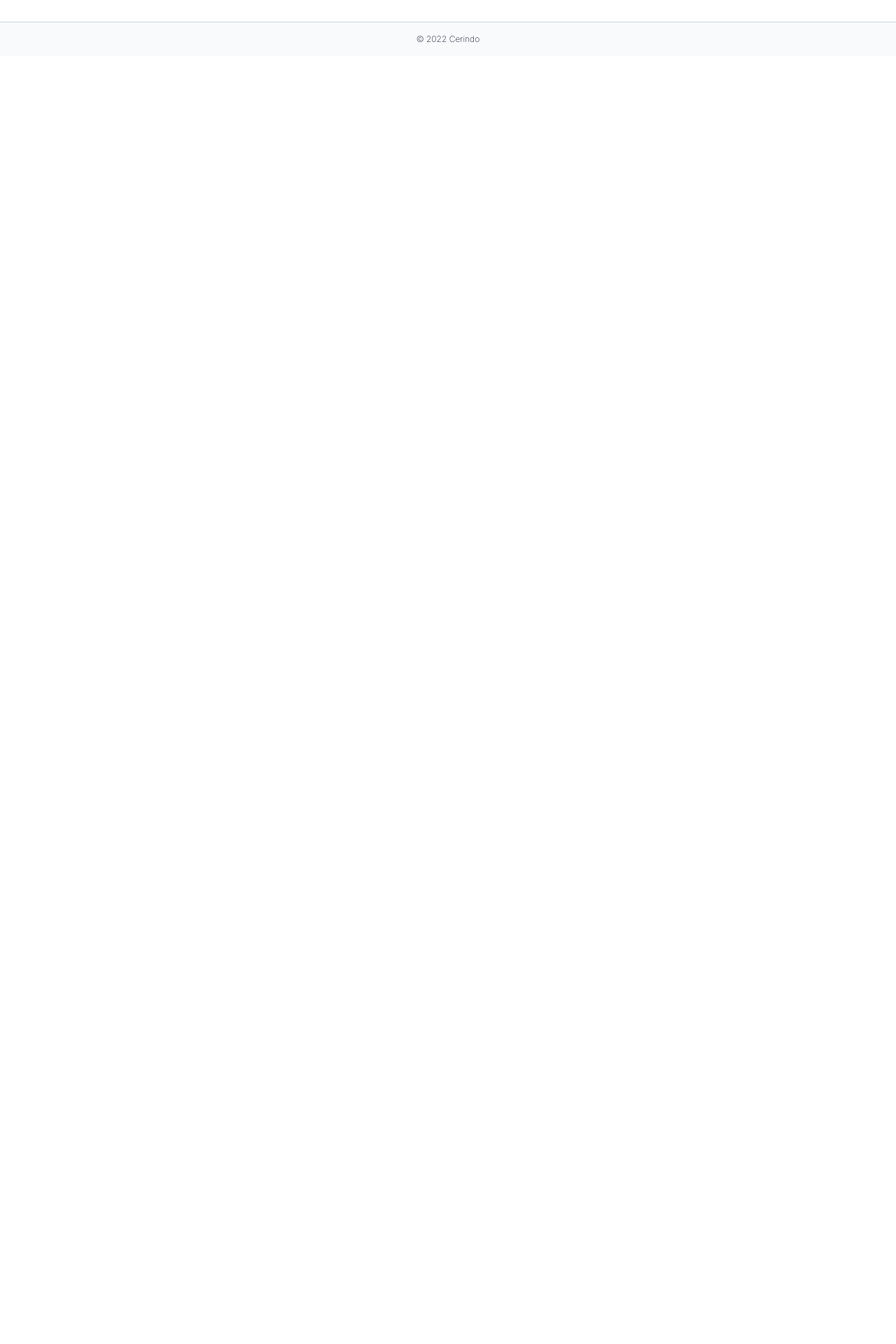
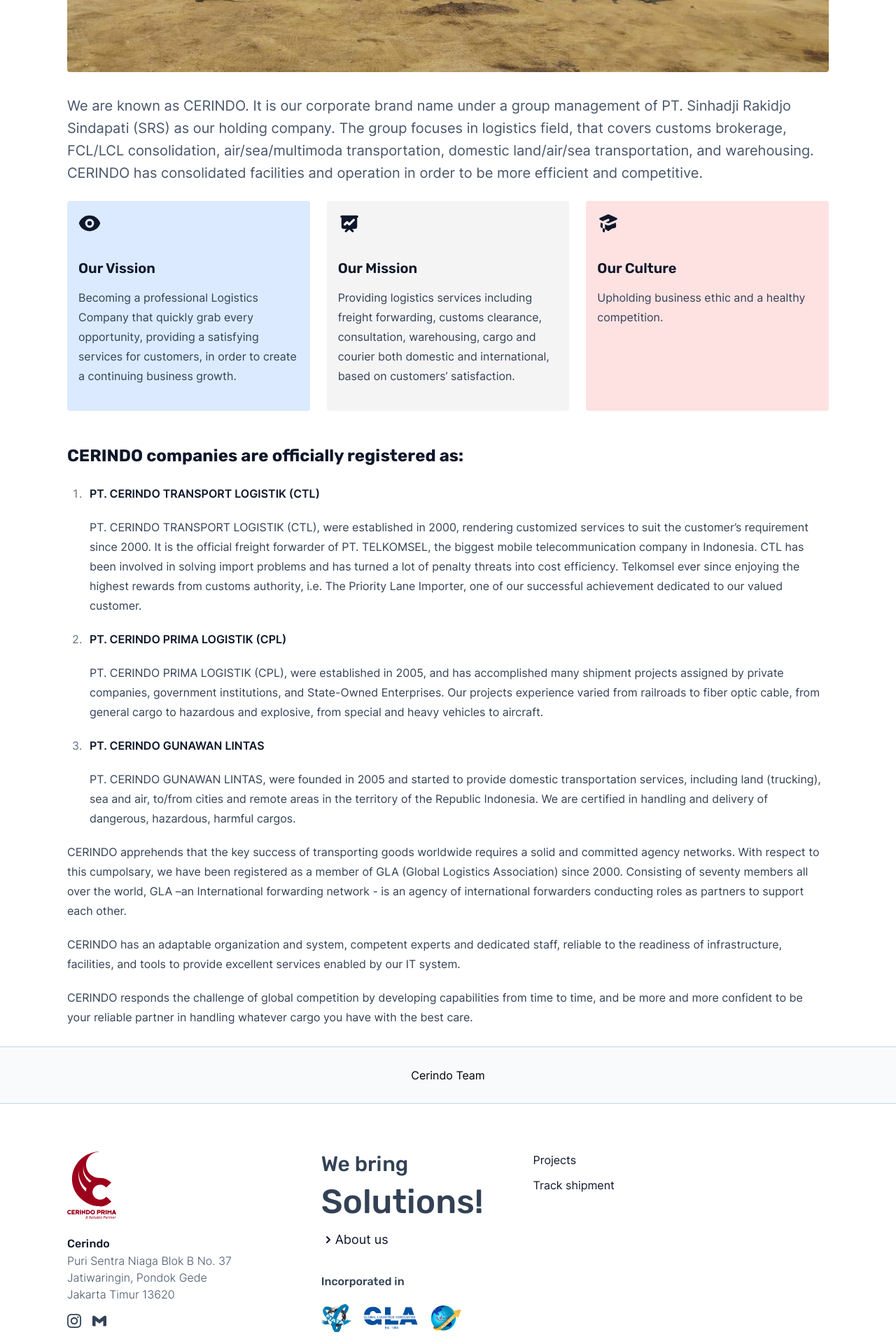
Before and after one commit to panduananto/cerindo, a React (Create React App) app: page /about-us in a window 1280 px wide. Shown: the part 620-2540 px from the top of the page at 70% size. Before the commit the page ends 800 px from the top, so only its background shows below. Built offline with nearby package versions, Linux system fonts and the light colour scheme.

Commit message:
hashlink on nav works and have active style, fix flying footer, install tailwindcss/typography, about us page

```diff
--- a/package.json
+++ b/package.json
@@ -10,6 +10,7 @@
     "react-dom": "^18.2.0",
     "react-icons": "^4.4.0",
     "react-router-dom": "^6.3.0",
+    "react-router-hash-link": "^2.4.3",
     "react-scripts": "5.0.1",
     "web-vitals": "^2.1.4"
   },
@@ -39,6 +40,7 @@
   },
   "devDependencies": {
     "@headlessui/react": "^1.6.6",
+    "@tailwindcss/typography": "^0.5.4",
     "autoprefixer": "^10.4.7",
     "postcss": "^8.4.14",
     "prettier": "^2.7.1",
--- a/public/index.html
+++ b/public/index.html
@@ -24,7 +24,7 @@
     -->
 		<title>Cerindo</title>
 	</head>
-	<body class="min-h-full font-inter">
+	<body class="h-full font-inter">
 		<noscript>You need to enable JavaScript to run this app.</noscript>
 		<div id="root" class="h-full"></div>
 		<!--
--- a/src/components/Footer.js
+++ b/src/components/Footer.js
@@ -8,12 +8,12 @@
 
 function Footer() {
 	return (
-		<footer className="w-full border-t border-slate-300">
+		<footer className="mt-auto w-full border-t border-slate-300">
 			<div className="mx-auto grid max-w-6xl grid-cols-12 px-4 py-7 sm:px-6 lg:px-8">
 				<div className="col-span-12 pt-10 pb-6 md:col-span-4 md:pb-10">
 					<img src="/images/cerindo_logo.svg" className="mr-2 h-14 w-auto text-[#9d001b] sm:h-24" alt="Cerindo logo" />
-					<div className="mt-6 font-extralight">
-						<p className="font-rubik font-medium text-slate-700">Cerindo</p>
+					<div className="mt-6 font-light text-slate-600">
+						<p className="font-rubik font-medium text-slate-900">Cerindo</p>
 						<p>Puri Sentra Niaga Blok B No. 37</p>
 						<p>Jatiwaringin, Pondok Gede</p>
 						<p>Jakarta Timur 13620</p>
@@ -42,7 +42,7 @@
 								About us
 							</Link>
 						</div>
-						<div className="col-span-5 flex flex-col items-start space-y-3 md:col-span-2">
+						<div className="col-span-5 flex flex-col items-start space-y-3 text-slate-900 md:col-span-2">
 							<Link to="projects" className="inline-block hover:underline">
 								Projects
 							</Link>
--- a/src/components/Jumbotron.js
+++ b/src/components/Jumbotron.js
@@ -1,5 +1,6 @@
 import React from 'react';
 
+import { Link } from 'react-router-dom';
 import { IconContext } from 'react-icons/lib';
 import { HiLocationMarker, HiPhone, HiMail, HiOutlineClock } from 'react-icons/hi';
 
@@ -17,14 +18,14 @@
 				<div className="z-20 mx-auto flex h-full w-full max-w-6xl flex-col items-center justify-center py-7 px-4 text-white sm:px-6 md:items-start lg:px-8">
 					<h1 className="font-rubik text-5xl font-bold md:text-7xl">Trusted!</h1>
 					<p className="mt-2 text-3xl font-extralight tracking-tighter md:text-5xl">Done by experienced people.</p>
-					<a
-						href="/"
+					<Link
+						to="track-shipment"
 						role="button"
 						className="mt-8 inline-flex items-center rounded bg-red-600 px-6 py-3 font-semibold text-white transition-colors duration-150 ease-in-out hover:bg-red-700 focus:outline-dashed focus:outline-2 focus:outline-offset-4 focus:outline-white"
 					>
 						<HiLocationMarker className="h-6 w-6"></HiLocationMarker>
 						<span className="ml-2">Track now</span>
-					</a>
+					</Link>
 				</div>
 			</header>
 			<aside className="bg-red-600 text-white">
--- a/src/components/Layout.js
+++ b/src/components/Layout.js
@@ -7,7 +7,7 @@
 
 function Layout() {
 	return (
-		<div className="flex h-full flex-col">
+		<div className="flex min-h-full flex-col">
 			<NavigationBar></NavigationBar>
 			<main className="w-full">
 				<Outlet></Outlet>
--- a/src/components/Navigation/NavigationMenu.js
+++ b/src/components/Navigation/NavigationMenu.js
@@ -1,19 +1,26 @@
 import React from 'react';
 
-import { Link } from 'react-router-dom';
+import { useLocation } from 'react-router-dom';
+
+import classNames from '../../utils/classNames';
 
 function NavigationMenu({ items }) {
+	const location = useLocation();
+
 	return (
 		<nav>
 			<ul className="flex space-x-8">
 				{items.map((item) => (
 					<li key={`menu-item-${item.text}`}>
-						<Link
-							to={{ hash: item.link }}
-							className="block font-medium text-slate-900 transition-colors duration-150 ease-in-out first-letter:uppercase hover:text-red-600"
+						<a
+							href={`/${item.link}`}
+							className={classNames(
+								'block font-medium transition-colors duration-150 ease-in-out first-letter:uppercase hover:text-red-600',
+								location.hash === item.link ? 'border-b-2 border-red-600 text-red-600' : 'text-slate-900'
+							)}
 						>
 							{item.text}
-						</Link>
+						</a>
 					</li>
 				))}
 			</ul>
--- a/src/components/Navigation/NavigationMobile.js
+++ b/src/components/Navigation/NavigationMobile.js
@@ -1,8 +1,13 @@
 import React from 'react';
 
+import { useLocation } from 'react-router-dom';
 import { HiOutlineX } from 'react-icons/hi';
 
+import classNames from '../../utils/classNames';
+
 function NavigationMobile({ items, isOpen, setIsOpen }) {
+	const location = useLocation();
+
 	return (
 		<div aria-hidden={!isOpen} className="overflow-hidden rounded border border-slate-300/50 bg-white shadow">
 			<div className="flex items-center justify-between px-5 pt-4">
@@ -24,7 +29,10 @@
 					<a
 						key={`mobile-menu-item-${item.text}`}
 						href={item.link}
-						className="block rounded px-3 py-2 text-base font-medium text-slate-700 transition-colors duration-150 ease-in-out first-letter:uppercase hover:bg-slate-100 hover:text-slate-900"
+						className={classNames(
+							'block rounded px-3 py-2 text-base font-medium text-slate-700 transition-colors duration-150 ease-in-out first-letter:uppercase hover:bg-slate-100 hover:text-slate-900',
+							location.hash === item.link ? 'border-l-4 border-slate-600 bg-slate-100' : 'bg-none'
+						)}
 					>
 						{item.text}
 					</a>
--- a/src/routes/about-us.js
+++ b/src/routes/about-us.js
@@ -1,7 +1,114 @@
 import React from 'react';
 
+import { IconContext } from 'react-icons/lib';
+import { HiEye, HiPresentationChartLine, HiAcademicCap } from 'react-icons/hi';
+
 function AboutUs() {
-	return <div>AboutUs</div>;
+	return (
+		<div className="w-full bg-white">
+			<div className="mx-auto flex max-w-6xl flex-col items-center px-4 py-7 sm:px-6 lg:px-8">
+				<div className="w-full">
+					<article className="prose prose-slate max-w-none font-inter prose-headings:font-rubik">
+						<h1>About Cerindo</h1>
+						<img src="/images/about_us_bg.jpg" className="rounded" alt="" />
+						<p className="lead">
+							We are known as CERINDO. It is our corporate brand name under a group management of PT. Sinhadji Rakidjo
+							Sindapati (SRS) as our holding company. The group focuses in logistics field, that covers customs
+							brokerage, FCL/LCL consolidation, air/sea/multimoda transportation, domestic land/air/sea transportation,
+							and warehousing. CERINDO has consolidated facilities and operation in order to be more efficient and
+							competitive.
+						</p>
+						<IconContext.Provider value={{ className: 'h-8 w-8 text-slate-900' }}>
+							<div className="grid grid-cols-6 gap-6">
+								<div className="col-span-2 rounded bg-blue-100 p-4">
+									<HiEye></HiEye>
+									<h3>Our Vission</h3>
+									<p>
+										Becoming a professional Logistics Company that quickly grab every opportunity, providing a
+										satisfying services for customers, in order to create a continuing business growth.
+									</p>
+								</div>
+								<div className="col-span-2 rounded bg-zinc-100 p-4">
+									<HiPresentationChartLine></HiPresentationChartLine>
+									<h3>Our Mission</h3>
+									<p>
+										Providing logistics services including freight forwarding, customs clearance, consultation,
+										warehousing, cargo and courier both domestic and international, based on customers’ satisfaction.
+									</p>
+								</div>
+								<div className="col-span-2 rounded bg-red-100 p-4">
+									<HiAcademicCap></HiAcademicCap>
+									<h3>Our Culture</h3>
+									<p>Upholding business ethic and a healthy competition.</p>
+								</div>
+							</div>
+						</IconContext.Provider>
+						<h2>CERINDO companies are officially registered as:</h2>
+						<ol>
+							<li>
+								<p>
+									<strong>PT. CERINDO TRANSPORT LOGISTIK (CTL)</strong>
+								</p>
+								<p>
+									PT. CERINDO TRANSPORT LOGISTIK (CTL), were established in 2000, rendering customized services to suit
+									the customer’s requirement since 2000. It is the official freight forwarder of PT. TELKOMSEL, the
+									biggest mobile telecommunication company in Indonesia. CTL has been involved in solving import
+									problems and has turned a lot of penalty threats into cost efficiency. Telkomsel ever since enjoying
+									the highest rewards from customs authority, i.e. The Priority Lane Importer, one of our successful
+									achievement dedicated to our valued customer.
+								</p>
+							</li>
+							<li>
+								<p>
+									<strong>PT. CERINDO PRIMA LOGISTIK (CPL)</strong>
+								</p>
+								<p>
+									PT. CERINDO PRIMA LOGISTIK (CPL), were established in 2005, and has accomplished many shipment
+									projects assigned by private companies, government institutions, and State-Owned Enterprises. Our
+									projects experience varied from railroads to fiber optic cable, from general cargo to hazardous and
+									explosive, from special and heavy vehicles to aircraft.
+								</p>
+							</li>
+							<li>
+								<p>
+									<strong>PT. CERINDO GUNAWAN LINTAS</strong>
+								</p>
+								<p>
+									PT. CERINDO GUNAWAN LINTAS, were founded in 2005 and started to provide domestic transportation
+									services, including land (trucking), sea and air, to/from cities and remote areas in the territory of
+									the Republic Indonesia. We are certified in handling and delivery of dangerous, hazardous, harmful
+									cargos.
+								</p>
+							</li>
+						</ol>
+						<p>
+							CERINDO apprehends that the key success of transporting goods worldwide requires a solid and committed
+							agency networks. With respect to this cumpolsary, we have been registered as a member of GLA (Global
+							Logistics Association) since 2000. Consisting of seventy members all over the world, GLA –an International
+							forwarding network - is an agency of international forwarders conducting roles as partners to support each
+							other.
+						</p>
+						<p>
+							CERINDO has an adaptable organization and system, competent experts and dedicated staff, reliable to the
+							readiness of infrastructure, facilities, and tools to provide excellent services enabled by our IT system.
+						</p>
+						<p>
+							CERINDO responds the challenge of global competition by developing capabilities from time to time, and be
+							more and more confident to be your reliable partner in handling whatever cargo you have with the best
+							care.
+						</p>
+					</article>
+				</div>
+			</div>
+			<div className="w-full border-t border-slate-300 bg-slate-50">
+				<div className="mx-auto flex max-w-6xl flex-col items-center px-4 py-7 sm:px-6 lg:px-8">
+					<div className="w-full">
+						<h3 className="text-center">Cerindo Team</h3>
+					</div>
+				</div>
+			</div>
+		</div>
+	);
 }
 
 export default AboutUs;
--- a/tailwind.config.js
+++ b/tailwind.config.js
@@ -15,5 +15,5 @@
 			},
 		},
 	},
-	plugins: [require('tailwind-scrollbar')],
+	plugins: [require('tailwind-scrollbar'), require('@tailwindcss/typography')],
 };
```
Also changed, not shown: public/images/about_us_bg.jpg (added), 1 other file (tests, documents, lock files or other folders).
